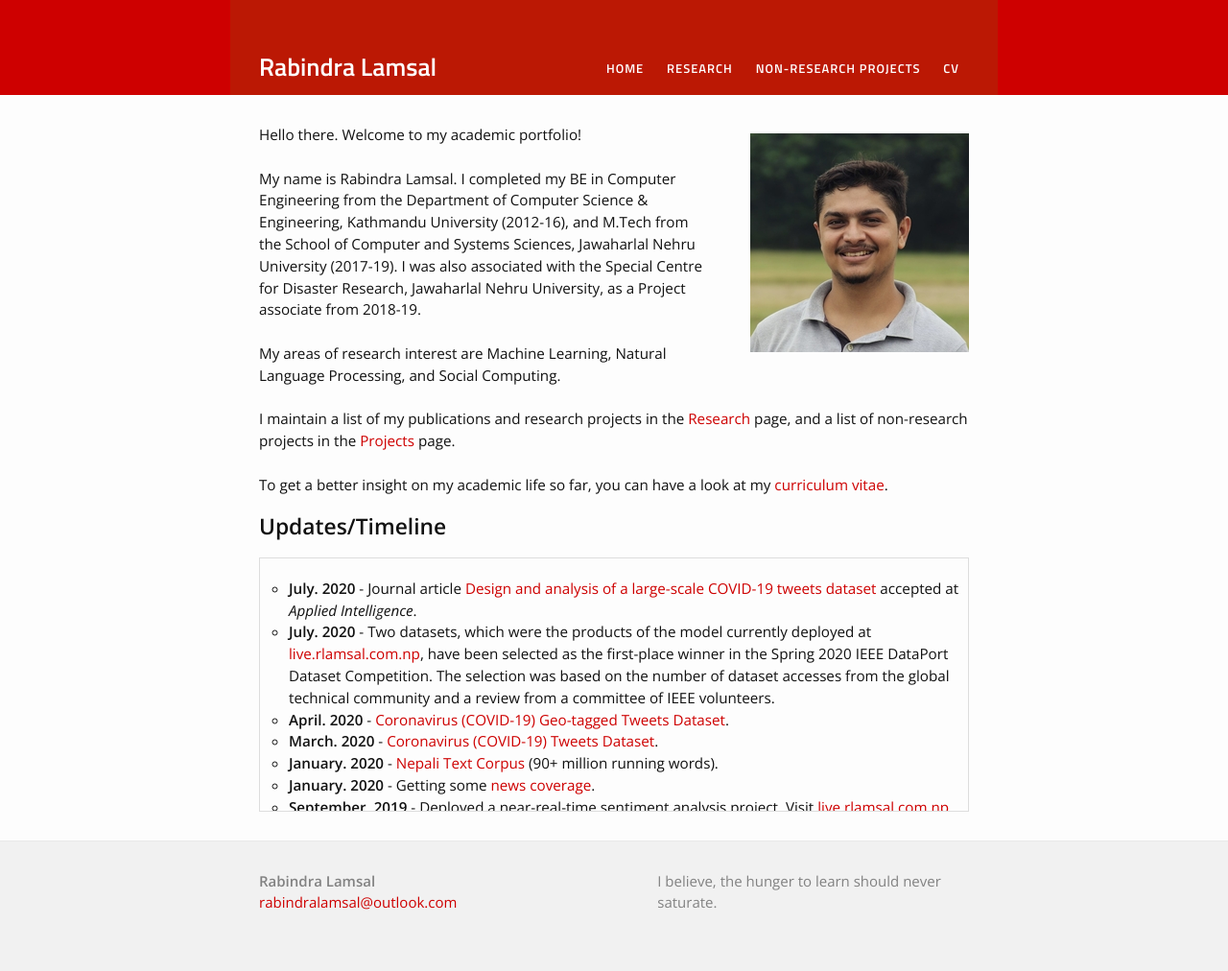
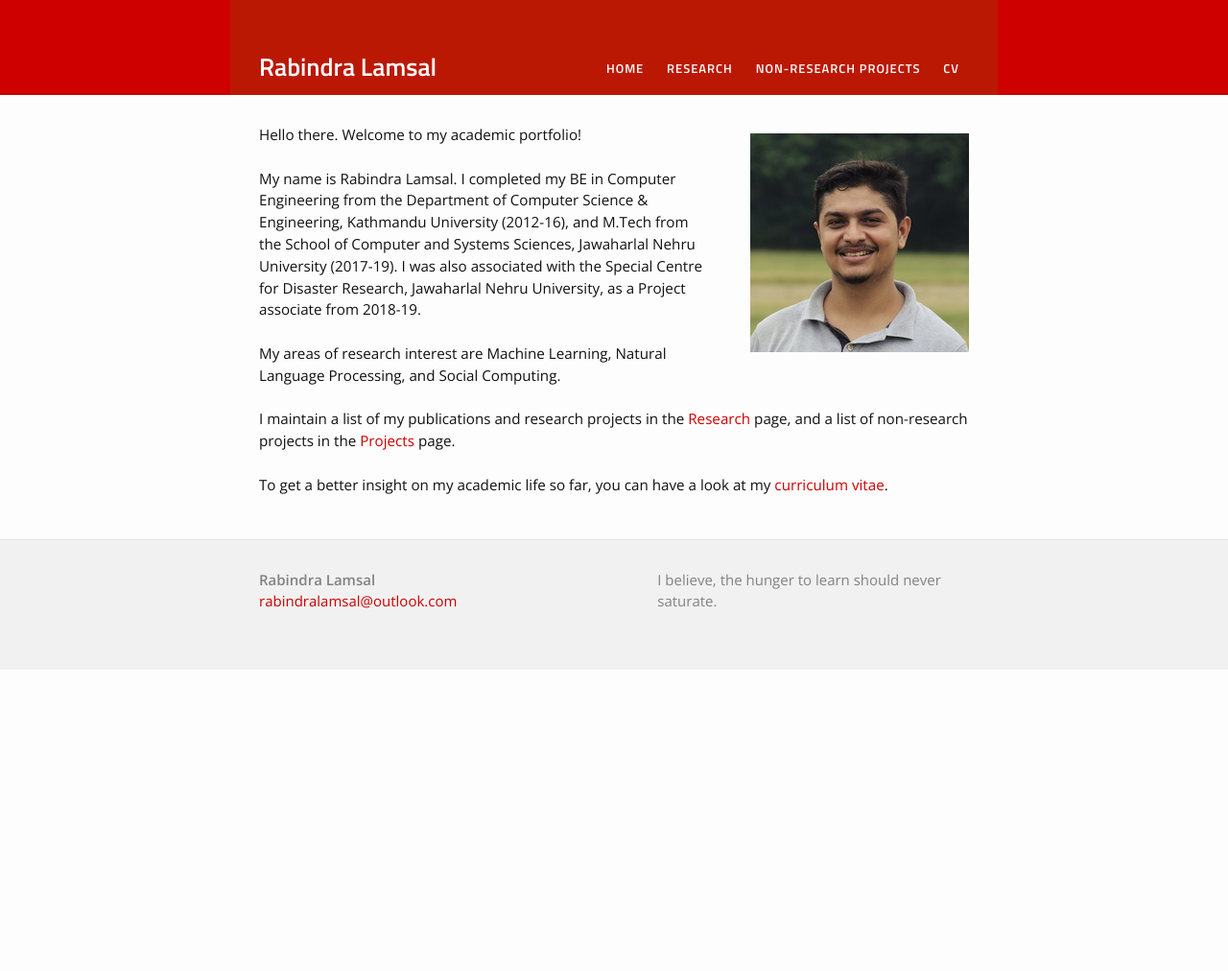
Before and after one commit to rabindralamsal/personal-site, a Jekyll site: the page built from index.html, in a window 1280 px wide. Shown: the whole page at 96% size. Built offline with Jekyll 4.4.1, drawn with Linux system fonts in a browser that asks for light colours; after the commit the page ends 900 px from its top, so only the background shows below that.

Commit message:
Update index.html

```diff
--- a/index.html
+++ b/index.html
@@ -13,26 +13,3 @@ I maintain a list of my publications and research projects in the <a href="/rese
 To get a better insight on my academic life so far, you can have a look at my <a href="/rabindra_lamsal_cv.pdf">curriculum vitae</a>. </p>
 
 </div>
-
-<h2>Updates/Timeline</h2>
-<div class="updates" style="height: 16em; overflow-y: scroll; border:solid 1px #dddddd; padding-top:20px;">
-<ul style="list-style-type: circle;">
-<li><b>July. 2020</b> - Journal article <a href="https://doi.org/10.1007/s10489-020-02029-z">Design and analysis of a large-scale COVID-19 tweets dataset</a> accepted at <em>Applied Intelligence</em>. </li>
-<li><b>July. 2020</b> - Two datasets, which were the products of the model currently deployed at <a href="https://live.rlamsal.com.np/">live.rlamsal.com.np</a>, have been selected as the first-place winner in the Spring 2020 IEEE DataPort Dataset Competition. The selection was based on the number of dataset accesses from the global technical community and a review from a committee of IEEE volunteers.</li>
-<li><b>April. 2020</b> - <a href="https://ieee-dataport.org/open-access/coronavirus-covid-19-geo-tagged-tweets-dataset">Coronavirus (COVID-19) Geo-tagged Tweets Dataset</a>.</li>
-<li><b>March. 2020</b> - <a href="https://ieee-dataport.org/open-access/coronavirus-covid-19-tweets-dataset">Coronavirus (COVID-19) Tweets Dataset</a>.</li>
-<li><b>January. 2020</b> - <a href="https://ieee-dataport.org/open-access/nepali-text-corpus">Nepali Text Corpus</a> (90+ million running words).</li>
-<li><b>January. 2020</b> - Getting some <a href="https://techpana.com/2020/12734/">news coverage</a>.</li>
-<li><b>September. 2019</b> - Deployed a near-real-time sentiment analysis project. Visit <a href="http://live.rlamsal.com.np/">live.rlamsal.com.np</a>.</li>
-<li><b>July. 2019</b> - Submitted my M.Tech Dissertation titled <em>Disaster Response using Artificial Intelligence</em> to the School of Computer and Systems Sciences, Jawaharlal Nehru University.</li>
-<li><b>March. 2019</b> - Special Centre for Disaster Research is organizing a <em>Global Symposium on Artificial Intelligence in Governance and Disaster Management</em>.</li>
-<li><b>January. 2019</b> - Presented a research paper at the <em>Fourth World Congress on Disaster Management</em>, IIT Bombay, in the thematic session <em>Emerging Technologies: Drones, UAV, Artificial Intelligence and other systems for DM</em>.</li>
-<li><b>December. 2018</b> - Appointed as Project Associate at the Special Centre for Disaster Research, Jawaharlal Nehru University.</li>
-<li><b>November. 2018</b> - Presented a research paper at the <em>International workshop on "Reinforcing Coastal Zone Management: Saving Lives, Habitats and Livelihood of People"</em>, New Delhi.</li>
-<li><b>July. 2018</b> - Joined Prof. T.V. Vijay Kumar's lab for M.Tech research.</li>
-<li><b>April. 2018</b> - Started working on the design of a prediction model for IPL matches. (<a href="https://arxiv.org/abs/1809.09813/">arXiv:1809.09813</a>)</li>
-<li><b>March. 2018</b> - Making an attempt to design a clustering algorithm. (<a href="https://arxiv.org/abs/1810.01878/">arXiv:1810.01878</a>)</li>
-<li><b>May. 2017</b> Received acceptance letter for M.Tech in Computer Science and Technology program from Jawaharlal Nehru University, New Delhi.</li>
-<li><b>August. 2016</b> - Completed my Engineering degree from the Department of Computer Science and Engineering, Kathmandu University.</li>
-</ul>
-</div>
```
